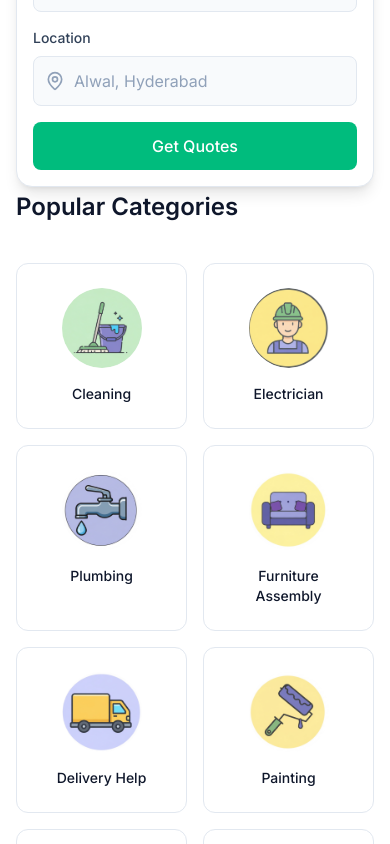
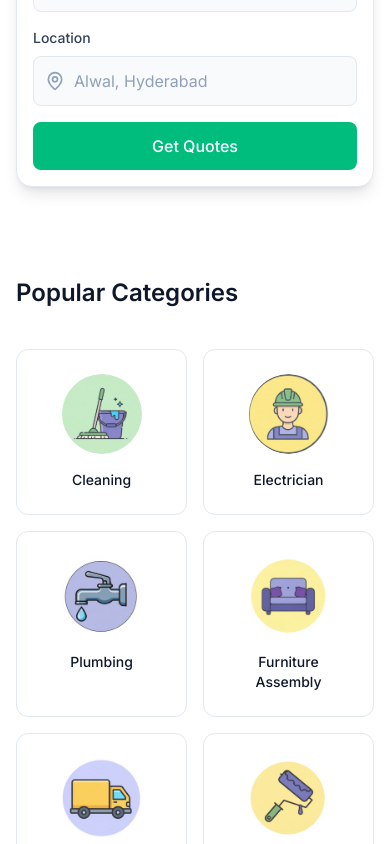
Before and after one commit to 2300031005/da, a React (Vite) app: page / in a window 390 px wide. Shown: the part 1040-1884 px from the top of the page. Built offline with nearby package versions, Linux system fonts and the light colour scheme.

Commit message:
adjusted space in between Popular categories and Hero Section

```diff
--- a/src/components/Hero.jsx
+++ b/src/components/Hero.jsx
@@ -83,7 +83,7 @@ export default function Hero() {
         </div>
 
         {/* Search Bar */}
-        <div className="relative -mt-6 md:-mt-10 z-20 mb-[-100px]">
+        <div className="relative -mt-6 md:-mt-10 z-20 mb-0 md:-mb-25">
           <div className="bg-white dark:bg-slate-800 rounded-2xl shadow-lg p-4 md:p-6 border border-slate-200 dark:border-slate-700">
 
             <div className="grid grid-cols-1 md:grid-cols-[1fr_1fr_auto] gap-4">
--- a/src/components/PopularCategories.jsx
+++ b/src/components/PopularCategories.jsx
@@ -52,7 +52,7 @@ export default function PopularCategories() {
   ]
 
   return (
-    <section id="services" className="py-16 md:py-24 bg-white dark:bg-slate-950">
+    <section id="services" className="pt-12.5 pb-16 md:py-24 bg-white dark:bg-slate-950">
       <div className="max-w-7xl mx-auto px-4 sm:px-6 lg:px-8">
         <h2 className="text-2xl md:text-3xl font-semibold text-slate-900 dark:text-white mb-10">
           Popular Categories
```
